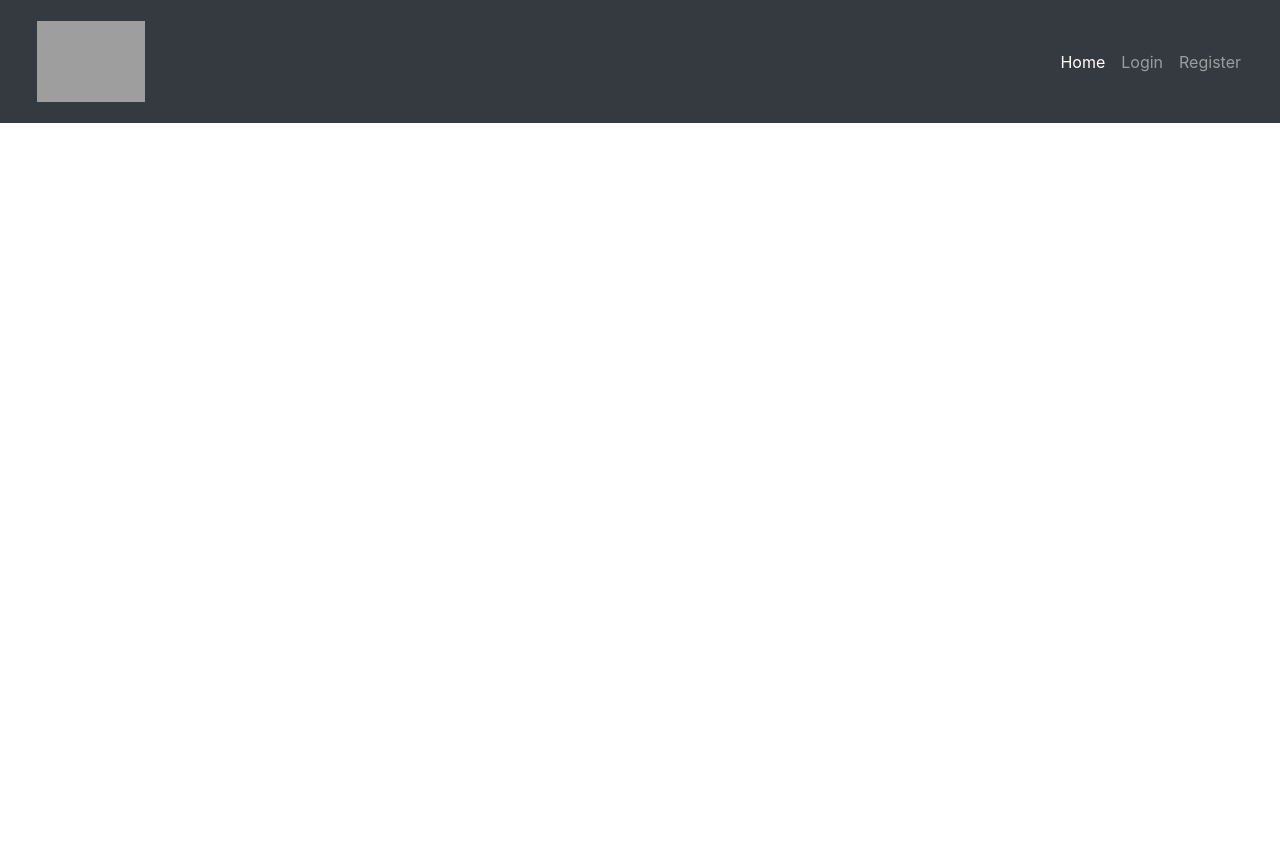
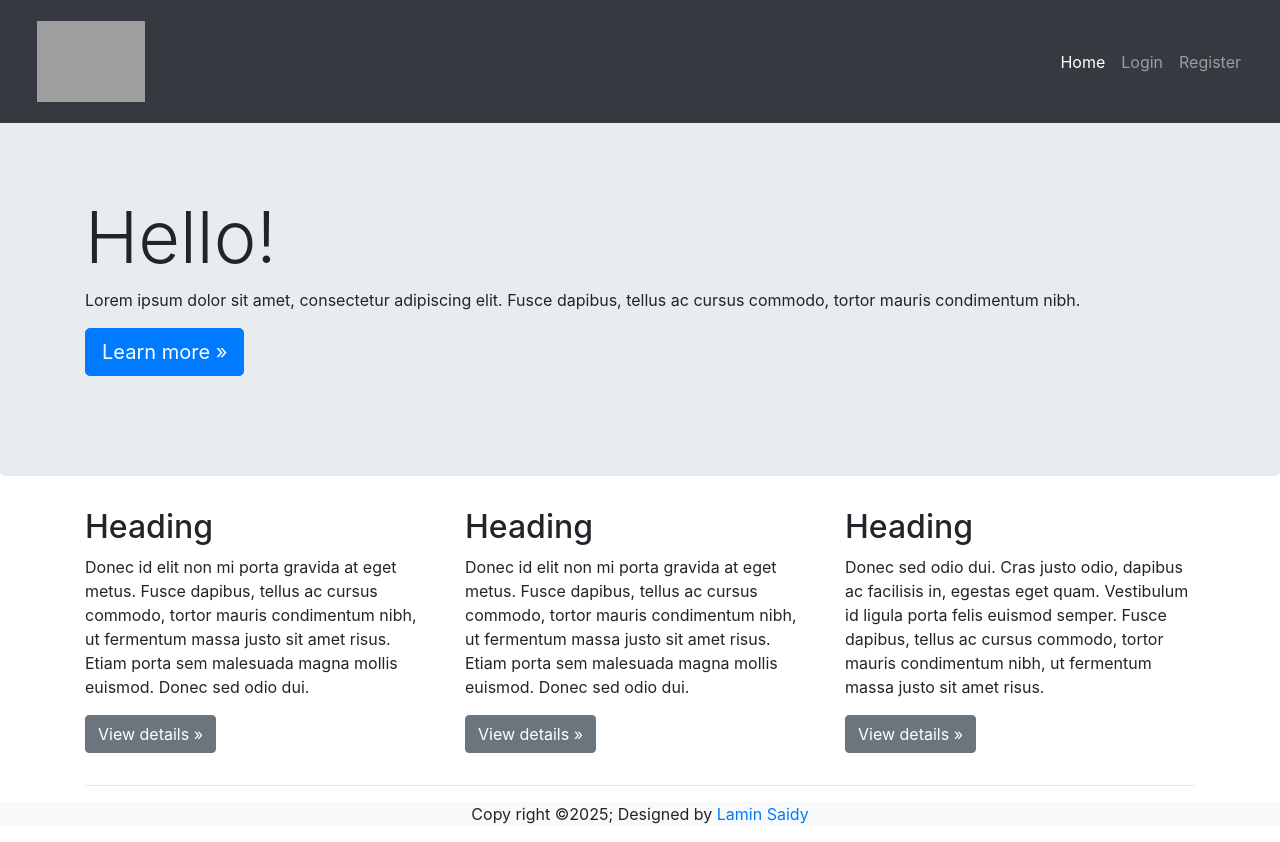
Before and after one commit to laminsaidy/frontend, a React (Create React App) app: page / in a window 1280 px wide. Before the commit the page ends 800 px from the top, so only its background shows below. Built offline with nearby package versions, Linux system fonts and the light colour scheme; grey boxes are pictures that could not be loaded.

Commit message:
Add a Homepage component with basic layout

```diff
--- a/src/App.js
+++ b/src/App.js
@@ -9,8 +9,6 @@ import Loginpage from "./pages/Loginpage";
 import Registerpage from "./pages/Registerpage";
 
 function App() {
-  console.log("App is rendering");
-
   return (
     <Router>
       <AuthProvider>
--- a/src/pages/Homepage.js
+++ b/src/pages/Homepage.js
@@ -1,7 +1,92 @@
 import React from "react";
 
 function Homepage() {
-  return <h1>Home Page is working!</h1>;
+  return (
+    <div>
+      <>
+        <main role="madin" style={{ marginTop: 50 }}>
+          {/* Main jumbotron for a primary marketing message or call to action */}
+          <div className="jumbotron">
+            <div className="container" style={{ marginTop: "80px", paddingBottom: "20px" }}>
+
+              <h1 className="display-3">Hello!</h1>
+              <p>
+              Lorem ipsum dolor sit amet, consectetur adipiscing elit.
+              Fusce dapibus, tellus ac cursus commodo, tortor mauris condimentum nibh.
+
+              </p>
+              <p>
+                <a className="btn btn-primary btn-lg" href="#" role="button">
+                  Learn more »
+                </a>
+              </p>
+            </div>
+          </div>
+          <div className="container">
+            {/* Example row of columns */}
+            <div className="row">
+              <div className="col-md-4">
+                <h2>Heading</h2>
+                <p>
+                  Donec id elit non mi porta gravida at eget metus. Fusce
+                  dapibus, tellus ac cursus commodo, tortor mauris condimentum
+                  nibh, ut fermentum massa justo sit amet risus. Etiam porta sem
+                  malesuada magna mollis euismod. Donec sed odio dui.{" "}
+                </p>
+                <p>
+                  <a className="btn btn-secondary" href="#" role="button">
+                    View details »
+                  </a>
+                </p>
+              </div>
+              <div className="col-md-4">
+                <h2>Heading</h2>
+                <p>
+                  Donec id elit non mi porta gravida at eget metus. Fusce
+                  dapibus, tellus ac cursus commodo, tortor mauris condimentum
+                  nibh, ut fermentum massa justo sit amet risus. Etiam porta sem
+                  malesuada magna mollis euismod. Donec sed odio dui.{" "}
+                </p>
+                <p>
+                  <a className="btn btn-secondary" href="#" role="button">
+                    View details »
+                  </a>
+                </p>
+              </div>
+              <div className="col-md-4">
+                <h2>Heading</h2>
+                <p>
+                  Donec sed odio dui. Cras justo odio, dapibus ac facilisis in,
+                  egestas eget quam. Vestibulum id ligula porta felis euismod
+                  semper. Fusce dapibus, tellus ac cursus commodo, tortor mauris
+                  condimentum nibh, ut fermentum massa justo sit amet risus.
+                </p>
+                <p>
+                  <a className="btn btn-secondary" href="#" role="button">
+                    View details »
+                  </a>
+                </p>
+              </div>
+            </div>
+            <hr />
+          </div>{" "}
+          {/* /container */}
+        </main>
+        <footer className="bg-light text-center text-lg-start">
+          <div class="footer">
+            <p>
+              Copy right &copy;2025; Designed by{" "}
+              <span class="creator">
+                <a href="https://github.com/laminsaidy" target="_blank">
+                  Lamin Saidy
+                </a>
+              </span>
+            </p>
+          </div>
+        </footer>
+      </>
+    </div>
+  );
 }
 
 export default Homepage;
```
